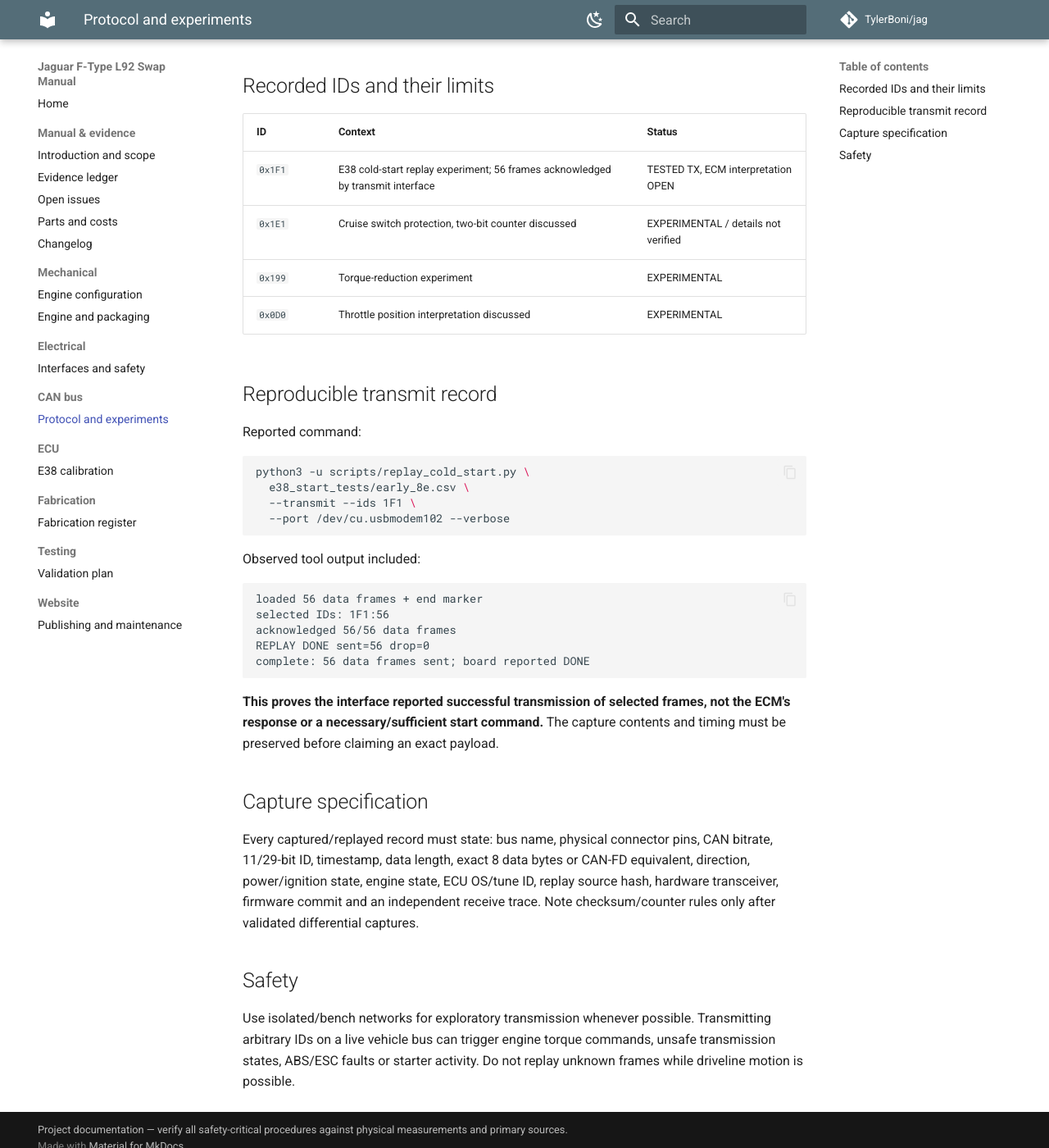
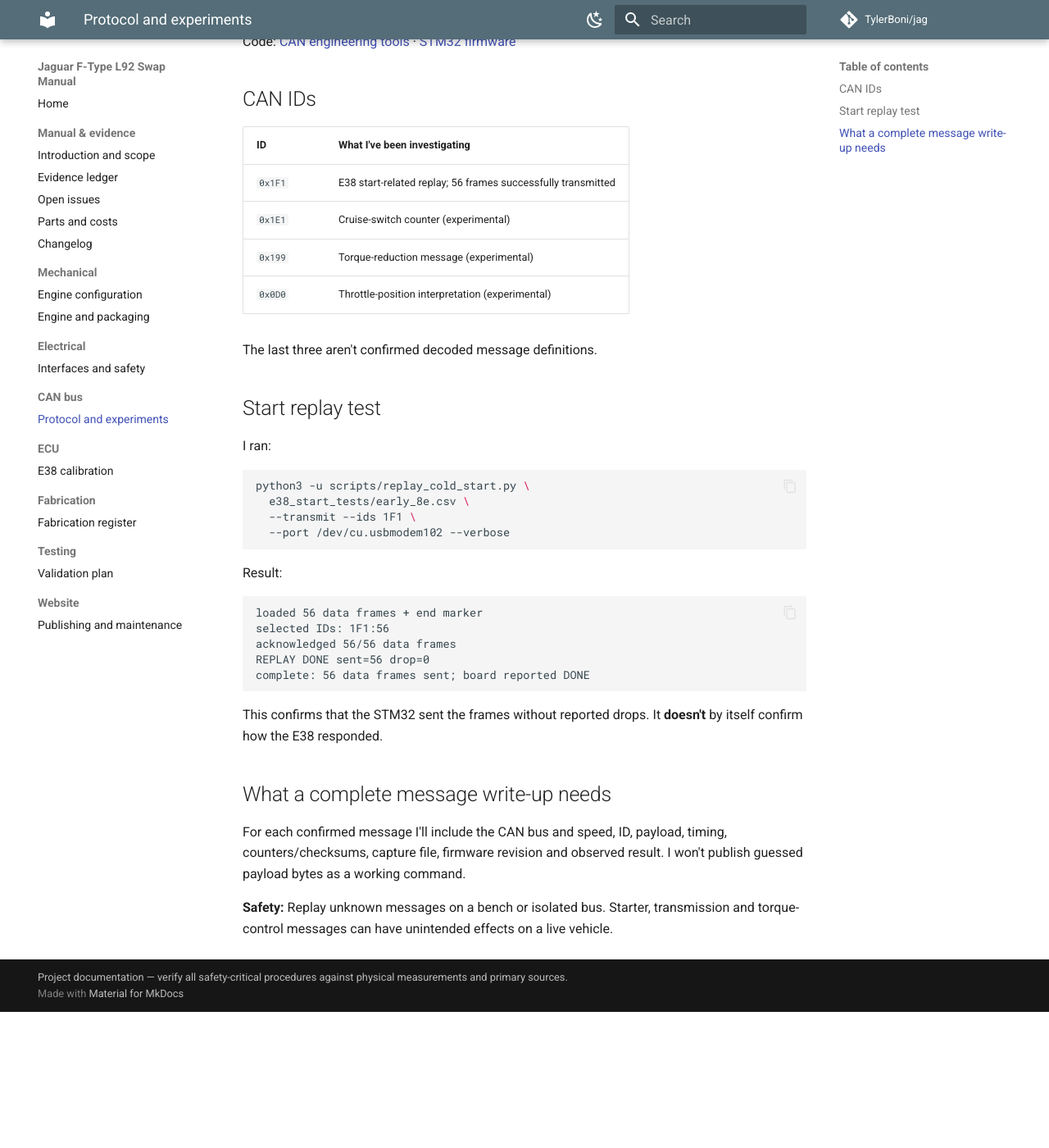
Before and after one commit to TylerBoni/jag, an MkDocs documentation site: the page built from build-manual/docs/can/protocol-and-experiments.md, in a window 1280 px wide and 1400 px high, scrolled down 209 px. Shown: the whole window at 82% size. Built offline with MkDocs 1.6.1 and Material for MkDocs 9.7.7, drawn with Linux system fonts in a browser that asks for light colours; comment, search, counter and statistics services are not loaded; after the commit the page ends 1443 px from its top, so only the background shows below that; some of the changed text lies outside the part shown.

````diff
--- a/build-manual/docs/can/protocol-and-experiments.md
+++ b/build-manual/docs/can/protocol-and-experiments.md
@@ -1,19 +1,23 @@
-# CAN protocol and experiments
+# CAN bus
 
-This repository includes [can_engineering](https://github.com/TylerBoni/jag/tree/master/can_engineering) and [CAN_Triple](https://github.com/TylerBoni/jag/tree/master/CAN_Triple) projects. These are source artifacts, not automatically validated vehicle-level specifications. Archive relevant commit SHAs before describing a reproducible firmware build.
+I'm using an STM32/CAN Triple setup to investigate the Jaguar electronics and GM E38 integration.
 
-## Recorded IDs and their limits
+Code: [CAN engineering tools](https://github.com/TylerBoni/jag/tree/master/can_engineering) · [STM32 firmware](https://github.com/TylerBoni/jag/tree/master/CAN_Triple)
 
-| ID | Context | Status |
-| --- | --- | --- |
-| `0x1F1` | E38 cold-start replay experiment; 56 frames acknowledged by transmit interface | TESTED TX, ECM interpretation OPEN |
-| `0x1E1` | Cruise switch protection, two-bit counter discussed | EXPERIMENTAL / details not verified |
-| `0x199` | Torque-reduction experiment | EXPERIMENTAL |
-| `0x0D0` | Throttle position interpretation discussed | EXPERIMENTAL |
+## CAN IDs
 
-## Reproducible transmit record
+| ID | What I've been investigating |
+| --- | --- |
+| `0x1F1` | E38 start-related replay; 56 frames successfully transmitted |
+| `0x1E1` | Cruise-switch counter (experimental) |
+| `0x199` | Torque-reduction message (experimental) |
+| `0x0D0` | Throttle-position interpretation (experimental) |
 
-Reported command:
+The last three aren't confirmed decoded message definitions.
+
+## Start replay test
+
+I ran:
 
 ```bash
 python3 -u scripts/replay_cold_start.py \
@@ -22,7 +26,7 @@ python3 -u scripts/replay_cold_start.py \
   --port /dev/cu.usbmodem102 --verbose
 ```
 
-Observed tool output included:
+Result:
 
 ```text
 loaded 56 data frames + end marker
@@ -32,12 +36,10 @@ REPLAY DONE sent=56 drop=0
 complete: 56 data frames sent; board reported DONE
 ```
 
-**This proves the interface reported successful transmission of selected frames, not the ECM's response or a necessary/sufficient start command.** The capture contents and timing must be preserved before claiming an exact payload.
+This confirms that the STM32 sent the frames without reported drops. It **doesn't** by itself confirm how the E38 responded.
 
-## Capture specification
+## What a complete message write-up needs
 
-Every captured/replayed record must state: bus name, physical connector pins, CAN bitrate, 11/29-bit ID, timestamp, data length, exact 8 data bytes or CAN-FD equivalent, direction, power/ignition state, engine state, ECU OS/tune ID, replay source hash, hardware transceiver, firmware commit and an independent receive trace. Note checksum/counter rules only after validated differential captures.
+For each confirmed message I'll include the CAN bus and speed, ID, payload, timing, counters/checksums, capture file, firmware revision and observed result. I won't publish guessed payload bytes as a working command.
 
-## Safety
-
-Use isolated/bench networks for exploratory transmission whenever possible. Transmitting arbitrary IDs on a live vehicle bus can trigger engine torque commands, unsafe transmission states, ABS/ESC faults or starter activity. Do not replay unknown frames while driveline motion is possible.
+**Safety:** Replay unknown messages on a bench or isolated bus. Starter, transmission and torque-control messages can have unintended effects on a live vehicle.
````
